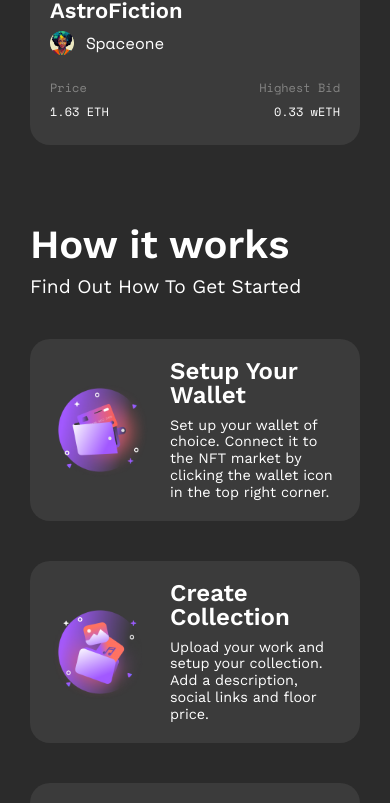
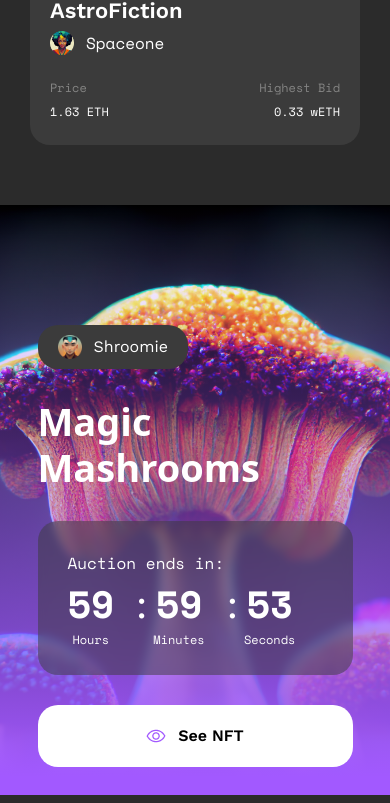
Before and after one commit to abdugaffor2004/NFT-Marketplace, a React (Vite) app in the folder NFT-Marketplace/: page / in a window 390 px wide. Shown: the part 5451-6254 px from the top of the page. Built offline with nearby package versions, Linux system fonts and the light colour scheme.

Commit message:
feat: сделал секцию Auction. Добавил таймер

```diff
--- a/NFT-Marketplace/src/App.jsx
+++ b/NFT-Marketplace/src/App.jsx
@@ -1,6 +1,6 @@
 import React from 'react'
 import styles from './style'
-import { Categories, Creators, DiscoverNft, Hero, HowItWorks, Navbar, Trending} from './components'
+import { Auction, Categories, Creators, DiscoverNft, Hero, HowItWorks, Navbar, Trending} from './components'
 
 
 
@@ -14,13 +14,25 @@ const App = () => (
     </div>
 
 
-    <div className={`bg-primary ${styles.flexStart} ${styles.paddingX} ${styles.paddingY}`}>
+    <div className={`bg-primary ${styles.flexStart} ${styles.paddingX} ${styles.paddingY} pb-0`}>
       <div className={`${styles.boxWidth}`}>
         <Hero />
         <Trending />
         <Creators />
         <Categories />
         <DiscoverNft />
+        {/* <HowItWorks /> */}
+      </div>
+    </div>
+
+    <div className={`bg-primary ${styles.flexStart}`}>
+
+        <Auction />
+
+    </div>
+
+    <div className={`bg-primary ${styles.flexStart} ${styles.paddingX} ${styles.paddingY} pt-0`}>
+      <div className={`${styles.boxWidth}`}>
         <HowItWorks />
       </div>
     </div>
--- /dev/null
+++ b/NFT-Marketplace/src/components/Auction.jsx
@@ -0,0 +1,38 @@
+import React from 'react'
+import mushroom from "../assets/Mushroom.png"
+import { getImage } from '../helpers'
+import Timer from './Timer'
+import Button from './button'
+import eyeIcon from '../assets/EyeOutlined.png'
+
+
+const Auction = () => {
+
+  return (
+    <section style={{backgroundImage:`url(${mushroom})`}} className={`mt-[3.75rem] w-full min-h-[590px] bg-center bg-cover text-white`}>
+        <div style={{ background:'linear-gradient(0deg, rgba(162,89,255,1) 3%, rgba(255,255,255,0) 100%)'}} className='w-full min-h-[590px] flex justify-center items-end'>
+            <div className='mb-10 min-w-[315px] h-[430px] sm:flex sm:items-end sm:justify-between sm:mb-[60px] sm:mx-[82px] md:mx-[115px] sm:w-full sm:h-[210px] xl:w-[1400px]'>
+                <div className='mr-5'>
+                    <div className='py-2.5 px-5 bg-backgroundSecond inline-flex rounded-[1.25rem]'>
+                        <img className='w-6 mr-3' src={getImage("ArtistAvatar_7.png", "creators")} alt="Avatar" />
+                        <span className='font-workSans font-normal'>Shroomie</span>
+                    </div>
+                    <h6 className='font-semibold text-[2.375rem] mt-[1.875rem] mb-[1.875rem] leading-[45.6px] lg:text-[51px]'> Magic <br className='sm:hidden'/> Mashrooms </h6>
+                      <Button className='font-workSans mt-[1.875rem] bg-white text-black hidden sm:flex' icon={eyeIcon} title="See NFT" />
+                </div>
+
+                <div className='w-[315px] sm:w-[295px] h-[154px] p-[1.875rem] bg-backgroundSecond bg-clip-padding backdrop-filter backdrop-blur-sm bg-opacity-50 rounded-[1.25rem] font-spaceMono'>
+                    <span>Auction ends in:</span>
+                    <Timer />
+                </div>
+
+                <Button className=' font-workSans mt-[1.875rem] bg-white text-black sm:hidden' icon={eyeIcon} title="See NFT" />
+
+            </div>
+
+        </div>
+    </section>
+  )
+}
+
+export default Auction
--- /dev/null
+++ b/NFT-Marketplace/src/components/Timer.jsx
@@ -0,0 +1,69 @@
+import React, { useState, useEffect } from 'react';
+
+const Timer = () => {
+    const [time, setTime] = useState({
+        hours: 59,
+        minutes: 59,
+        seconds: 59,
+    });
+
+    useEffect(() => {
+        const countdown = setInterval(() => {
+            setTime((prevTime) => {
+                const newTime = { ...prevTime };
+
+                if (newTime.seconds > 0) {
+                    newTime.seconds -= 1;
+                } else {
+                    newTime.seconds = 59;
+                    if (newTime.minutes > 0) {
+                        newTime.minutes -= 1;
+                    } else {
+                        newTime.minutes = 59;
+                        if (newTime.hours > 0) {
+                            newTime.hours -= 1;
+                        } else {
+                            clearInterval(countdown);
+                        }
+                    }
+                }
+
+                return newTime;
+            });
+        }, 1000);
+
+        return () => clearInterval(countdown);
+    }, []);
+
+
+    const getLabel = (key) => {
+        switch (key) {
+            case 'hours':
+                return 'Hours';
+            case 'minutes':
+                return 'Minutes';
+            case 'seconds':
+                return 'Seconds';
+            default:
+                return '';
+        }
+    };
+
+    return (
+        <div className="flex text-white text-[2.375rem]">
+
+            {Object.keys(time).map((item) =>(
+                <>
+                    <span className="ml-4 text-[2.375rem] first:hidden">:</span>
+                    <div className="flex flex-col items-center">
+                        <span className='font-bold'>{String(time[item])}</span>
+                        <span className=" text-xs font-normal">{getLabel(item)}</span>
+                    </div>
+                </>
+
+            ))}
+        </div>
+    );
+};
+
+export default Timer;
--- a/NFT-Marketplace/src/components/button.jsx
+++ b/NFT-Marketplace/src/components/button.jsx
@@ -1,14 +1,15 @@
 import React from 'react'
 
-const Button = ({icon, title, size, width, outlined=false}) => (
+const Button = ({icon, title, size, outlined=false, className=''}) => (
 
     <button className= {
         `flex w-full sm:w-auto items-center justify-center bg-purple rounded-[1.25rem]
         ${size === 'small' ? "px-[1.875rem] py-[1.1875rem]" : "px-[3.125rem] py-[1.1875rem]"}
         ${outlined && " bg-transparent border-purple border-[2px]"}
+        ${className}
     `}>
         <img src={icon} className={`size-5 mr-3 `} alt={icon} />
-        <span className='text-white font-semibold'>{title}</span>
+        <span className='font-semibold'>{title}</span>
     </button>
 )
 
--- a/NFT-Marketplace/src/components/index.js
+++ b/NFT-Marketplace/src/components/index.js
@@ -5,6 +5,8 @@ import HowItWorks from "./HowItWorks"
 import Creators from "./Creators"
 import Categories from "./Categories"
 import DiscoverNft from "./DiscoverNft"
+import Auction from "./Auction"
+import Timer from "./Timer"
 
 export {
     Hero,
@@ -13,5 +15,7 @@ export {
     HowItWorks,
     Creators,
     Categories,
-    DiscoverNft
+    DiscoverNft,
+    Auction,
+    Timer
 }
--- a/NFT-Marketplace/src/helpers/index.js
+++ b/NFT-Marketplace/src/helpers/index.js
@@ -5,6 +5,6 @@ export const chopArray = (array, sizeOfNewArray) =>{
     return arr
 }
 
-export const getImage = (name, folderName) =>{
+export const getImage = (name, folderName='') =>{
     return new URL(`../assets/${folderName}/${name}`, import.meta.url).href
 }
--- a/NFT-Marketplace/tailwind.config.js
+++ b/NFT-Marketplace/tailwind.config.js
@@ -16,6 +16,7 @@ export default {
         spaceMono: ["Space Mono", "monoscape"],
         workSans: ["Work Sans", "sans-serif"],
       },
+
     },
     screens: {
       ss: "320px",
```
Also changed, not shown: NFT-Marketplace/src/assets/Mushroom.png (added).
